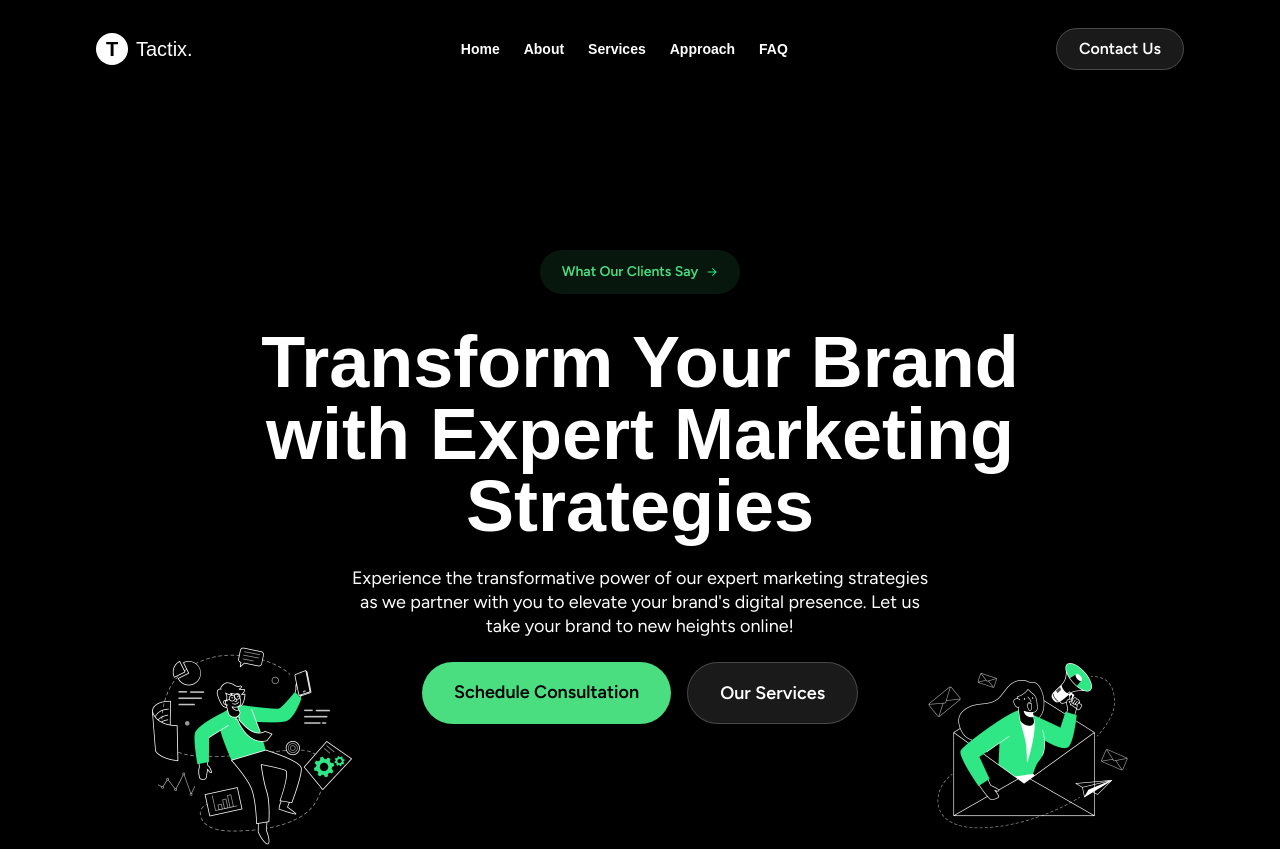
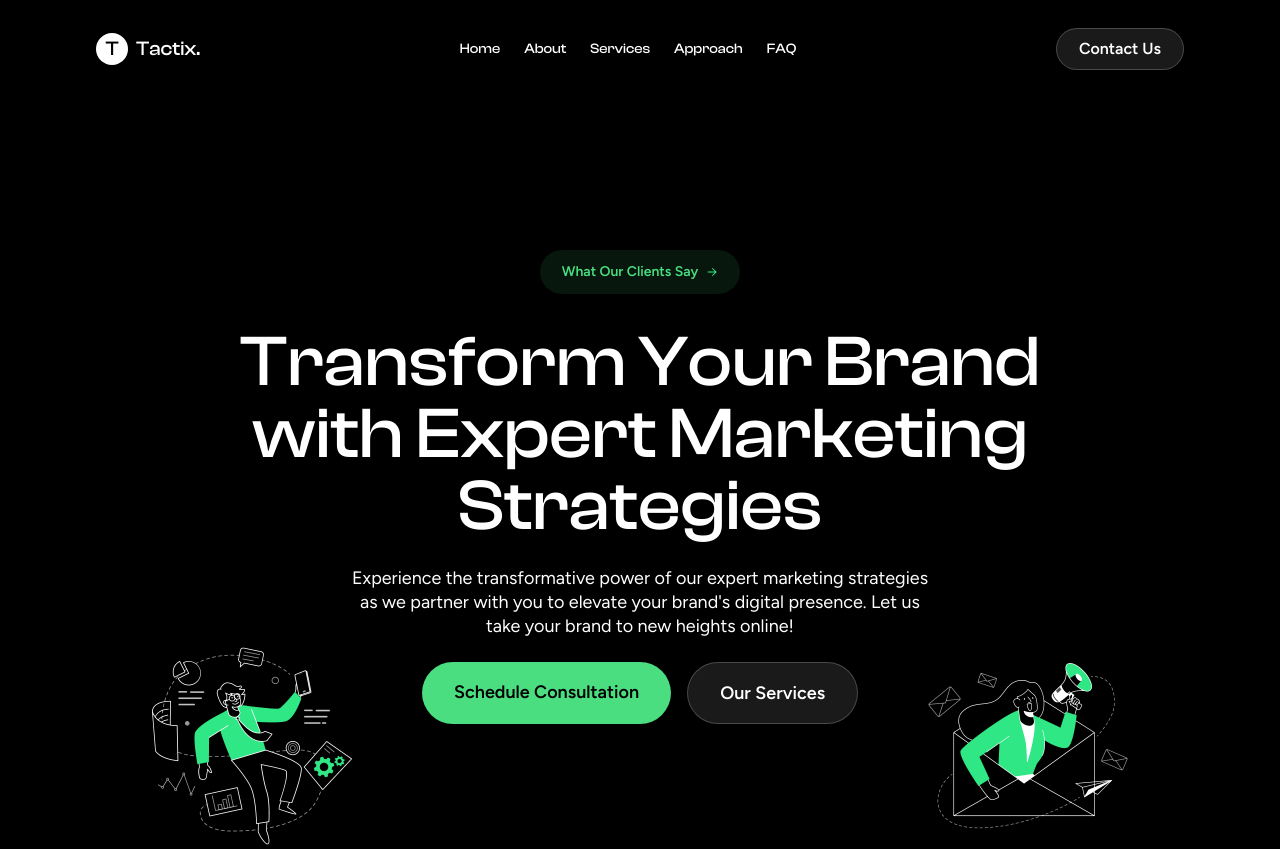
Before and after one commit to nastiaymlnv/Tactix, a website: page index.html in a window 1280 px wide. Shown: the top 849 px of the page. Drawn offline with Linux system fonts and the light colour scheme; the site is published under a folder, as on GitHub Pages, so addresses that start at the root find nothing.

Commit message:
fixed fonts and modified file structure

```diff
--- a/index.html
+++ b/index.html
@@ -3,7 +3,7 @@
   <head>
     <meta charset="UTF-8" />
     <meta name="viewport" content="width=device-width, initial-scale=1.0" />
-    <link href="./src/output.css" rel="stylesheet" />
+    <link href="./output.css" rel="stylesheet" />
     <script src="index.js" defer></script>
   </head>
   <body>
--- a/src/input.css
+++ b/input.css
@@ -2,16 +2,16 @@
 
 @font-face {
   font-family: "ClashDisplay";
-  src: url("/assets/fonts/ClashDisplay-Medium.woff2") format("woff2"),
-    url("/assets/fonts/ClashDisplay-Medium.woff") format("woff");
+  src: url("./assets/fonts/ClashDisplay-Medium.woff2") format("woff2"),
+    url("./assets/fonts/ClashDisplay-Medium.woff") format("woff");
   font-weight: 500;
   font-style: normal;
 }
 
 @font-face {
-  font-family: "Clash_Display";
-  src: url("/assets/fonts/ClashDisplay-Medium.woff2") format("woff2"),
-    url("/assets/fonts/ClashDisplay-Medium.woff") format("woff");
+  font-family: "ClashDisplay";
+  src: url("./assets/fonts/ClashDisplay-Medium.woff2") format("woff2"),
+    url("./assets/fonts/ClashDisplay-Medium.woff") format("woff");
   font-weight: 600;
   font-style: normal;
 }
@@ -22,7 +22,7 @@
 
 @layer components {
   .font-clash {
-    font-family: "Clash_Display", sans-serif;
+    font-family: "ClashDisplay", sans-serif;
   }
 
   .font-figtree {
--- a/package.json
+++ b/package.json
@@ -1,4 +1,8 @@
 {
+  "scripts": {
+    "dev": "npx tailwindcss -i ./input.css -o ./output.css --watch",
+    "build": "npx tailwindcss -i ./input.css -o ./output.css --minify"
+  },
   "devDependencies": {
     "tailwindcss": "^3.4.17"
   }
--- a/tailwind.config.js
+++ b/tailwind.config.js
@@ -1,6 +1,6 @@
 /** @type {import('tailwindcss').Config} */
 module.exports = {
-  content: ["./index.html", "./src/**/*.{html,js}"],
+  content: ["./index.html", "!./node_modules/**"],
   safelist: [
     "font-clash",
     "font-figtree",
```
Also changed, not shown: output.css.
